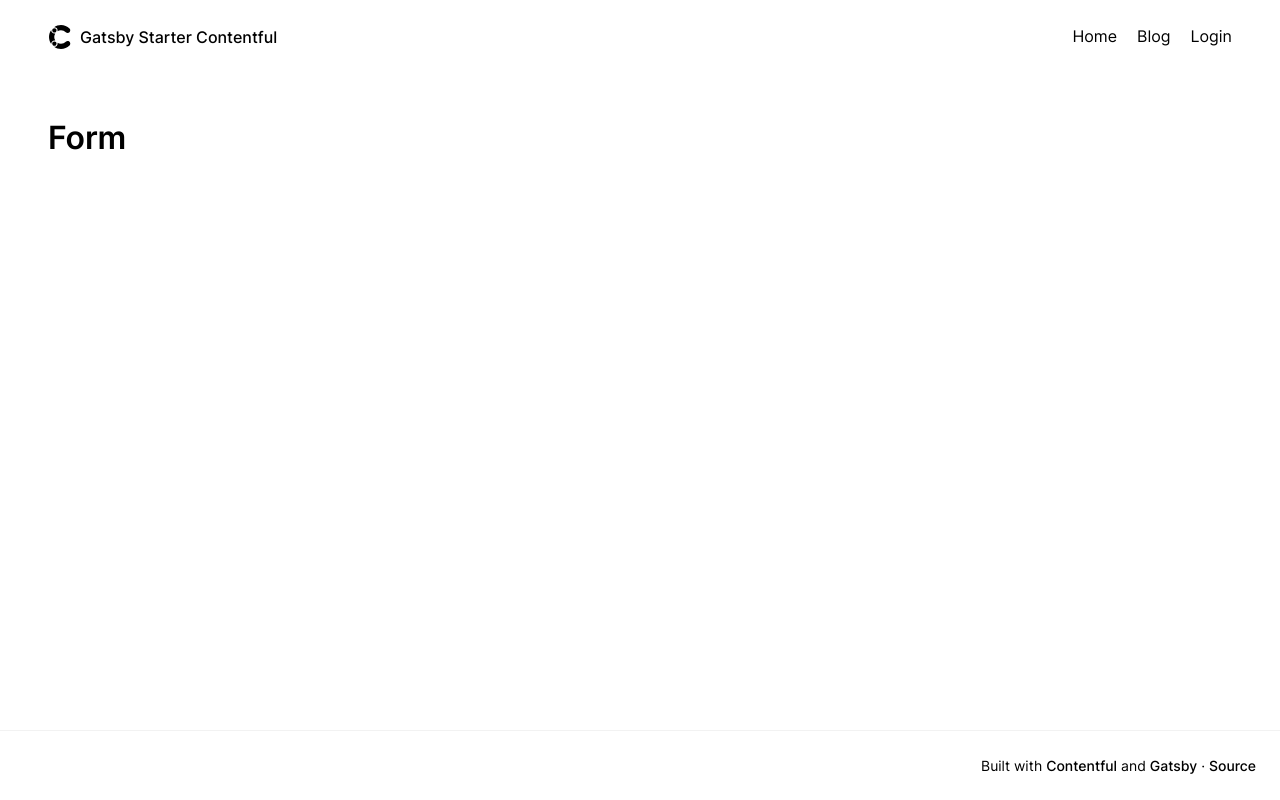
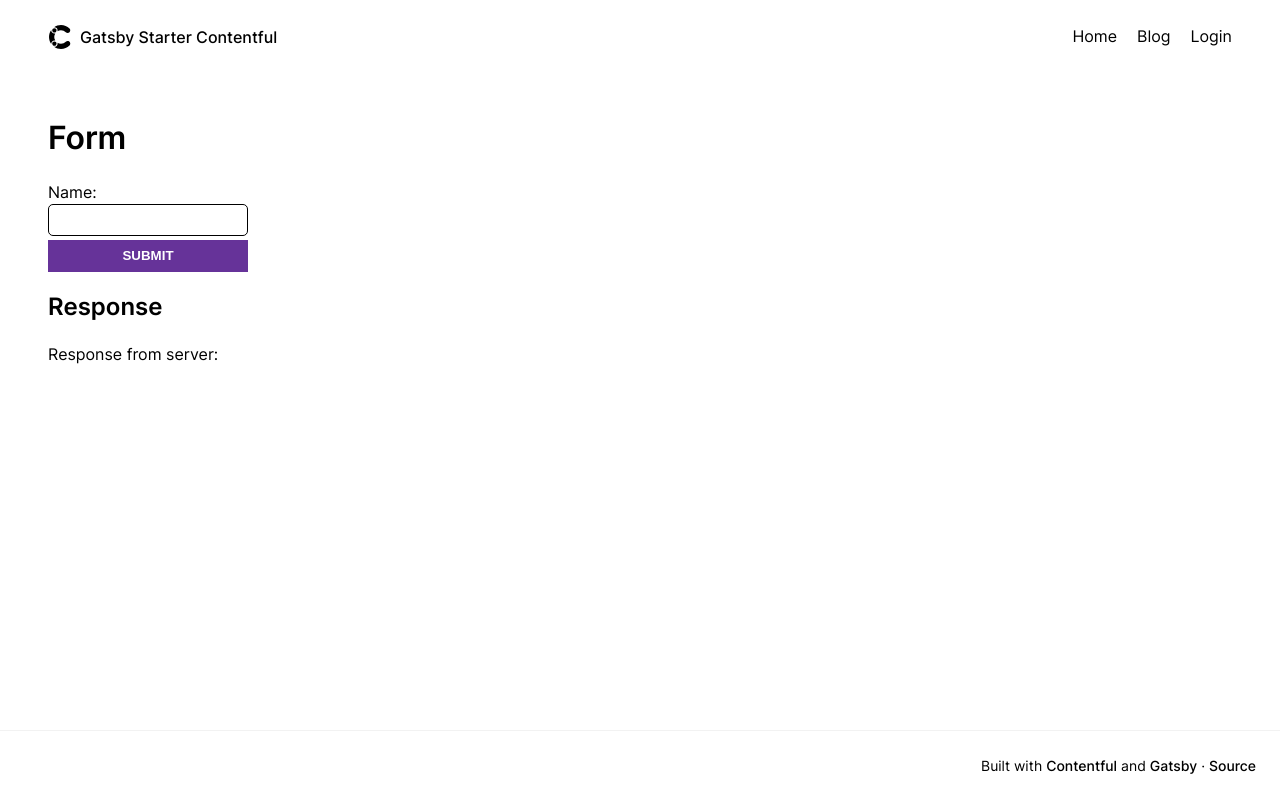
Before and after one commit to gatsby-cs/agency-training, a Gatsby site: page /form in a window 1280 px wide. Built offline with nearby package versions, Linux system fonts and the light colour scheme; Gatsby itself is replaced by a stand-in of ours; no server answers.

Commit message:
form and function

```diff
--- a/src/pages/form.tsx
+++ b/src/pages/form.tsx
@@ -1,15 +1,56 @@
 import { PageProps } from 'gatsby'
-import React from 'react'
+import React, { ChangeEvent, SyntheticEvent, useState } from 'react'
 import Container from '../components/container/container'
-
 import Layout from '../components/layout/layout'
 
+import * as styles from '../styles/pages/form.module.scss'
+
 const Form: React.FC<PageProps> = () => {
+  const [name, setName] = useState('')
+  const [isLoading, setIsLoading] = useState(false)
+  const [response, setResponse] = useState('')
+
+  const handleChange = (e: ChangeEvent<HTMLInputElement>) => {
+    setName(e.target.value)
+  }
+
+  const handleSubmit = (e: SyntheticEvent) => {
+    e.preventDefault()
+    setIsLoading(true)
+    fetch(`/api/form`, {
+      method: `POST`,
+      body: JSON.stringify({ name }),
+      headers: {
+        'content-type': `application/json`,
+      },
+    })
+      .then((res) => res.json())
+      .then((body) => {
+        console.log(`response from API:`, body)
+        setResponse(body)
+        setIsLoading(false)
+      })
+  }
+
   return (
     <Layout>
       <Container>
         <h1>Form</h1>
-        <form></form>
+        <form className={styles.form} onSubmit={handleSubmit}>
+          <label>
+            Name:
+            <input
+              type="text"
+              name="name"
+              className={styles.input}
+              value={name}
+              onChange={handleChange}
+            />
+          </label>
+          <input type="submit" value="Submit" className={styles.button} />
+        </form>
+        <h2>Response</h2>
+        <span>Response from server: {isLoading ? 'Loading...' : response}</span>
       </Container>
     </Layout>
   )
--- /dev/null
+++ b/src/styles/pages/form.module.scss
@@ -0,0 +1,22 @@
+.form {
+  display: flex;
+  flex-direction: column;
+  width: 200px;
+}
+
+.input {
+  border: 1px solid black;
+  height: 2rem;
+  border-radius: 5px;
+  width: 100%;
+  margin-bottom: var(--space-sm);
+}
+
+.button {
+  background-color: var(--purple);
+  height: 2rem;
+  border: none;
+  color: white;
+  font-weight: bold;
+  text-transform: uppercase;
+}
--- /dev/null
+++ b/src/styles/pages/index.module.scss
@@ -0,0 +1,4 @@
+.modules {
+  display: flex;
+  flex-direction: column;
+}
--- a/src/styles/variables.scss
+++ b/src/styles/variables.scss
@@ -53,6 +53,7 @@
   /* tokens */
   /* colors */
   --primary: #4a90e2;
+  --purple: #663399;
   --background: var(--white);
   --border: var(--black-fade-5);
 
```
Also changed, not shown: gatsby-apis/gatsby-node.ts (+7 -6 lines), src/api/form.ts (+9 -0 lines), src/pages/blog.tsx (+5 -2 lines), src/pages/index.tsx (+14 -1 lines).
